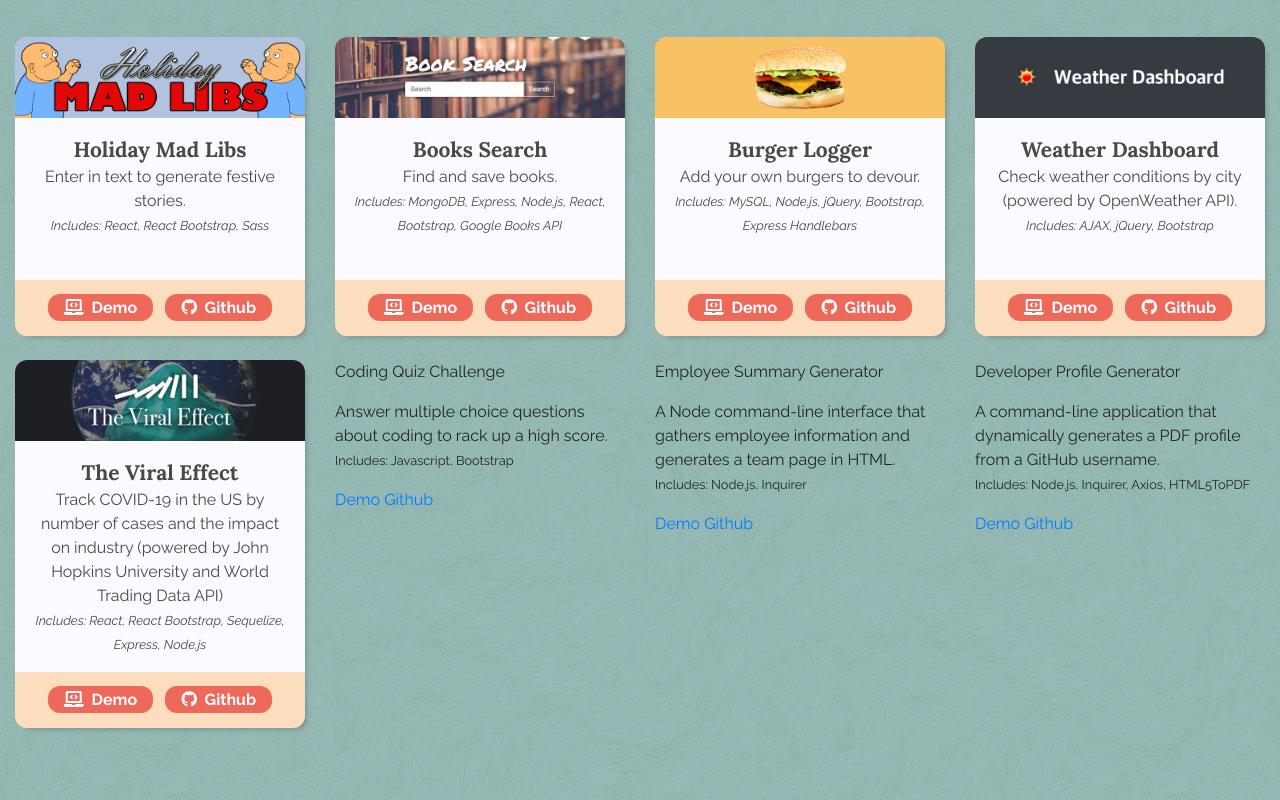
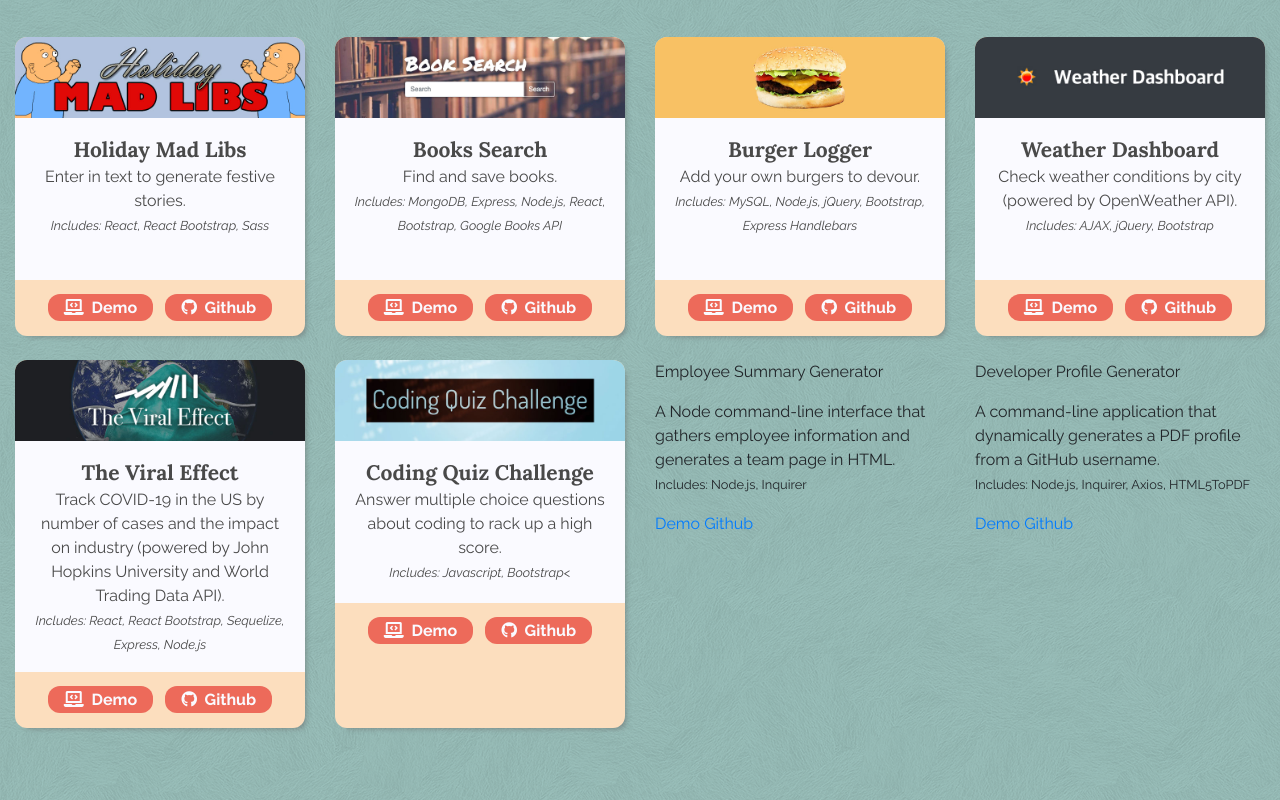
Before and after one commit to franklintendo/portfolio-page-2020, a React (Create React App) app: page / in a window 1280 px wide. Shown: the part 811-1611 px from the top of the page. Built offline with nearby package versions, Linux system fonts and the light colour scheme.

Commit message:
coding quiz added

```diff
--- a/src/components/Home/Project.js
+++ b/src/components/Home/Project.js
@@ -3,7 +3,7 @@ import { Col } from "react-bootstrap";
 
 const renderProjects = (items) => {
     return items.map(item =>
-        <Col md={4} xl={3} className="mb-4">
+        <Col md={6} lg={4} xl={3} className="mb-4">
                 <div className="h-100 projects--card px-0 pt-0 pb-3 text-center" style={{}}>
                 <div className="projects--img-container">
                 <img src={item.image} alt="Mad Libs" className="w-100"/>
--- a/src/components/Home/Projects.js
+++ b/src/components/Home/Projects.js
@@ -15,16 +15,7 @@ class Projects extends Component {
             <Container fluid className="py-5 projects--container" style={{}}>
                 <Row>
                     <Project projects={this.state.projects} />
-                    <Col md={4} lg={3}>
-                          <p>Coding Quiz Challenge</p>
-                          <p>Answer multiple choice questions about coding to rack up a high score.
-                                <br/>
-                          <small>Includes: Javascript, Bootstrap</small>
-                          </p>
-                          <a href="https://franklintendo.github.io/homework-4-code-quiz/" rel="noopener noreferrer" target="_blank">Demo</a>
-                          &nbsp;
-                          <a href="https://github.com/franklintendo/homework-4-code-quiz" rel="noopener noreferrer" target="_blank">Github</a>
-                    </Col>
+
 
                     <Col md={4} lg={3}>
                           <p>Employee Summary Generator</p>
--- a/src/projects.json
+++ b/src/projects.json
@@ -49,9 +49,20 @@
         "image": "./img/projects/the-viral-effect.jpg",
         "deets": {
             "small": "Includes: React, React Bootstrap, Sequelize, Express, Node.js",
-            "text": "Track COVID-19 in the US by number of cases and the impact on industry (powered by John Hopkins University and World Trading Data API)"
+            "text": "Track COVID-19 in the US by number of cases and the impact on industry (powered by John Hopkins University and World Trading Data API)."
           },
         "demo": "https://hidden-everglades-28296.herokuapp.com/",
         "github": "https://github.com/MarciaAdler/Project3-Viral2.0"
+    },
+    {
+        "id": 6,
+        "title": "Coding Quiz Challenge",
+        "image": "./img/projects/coding-quiz.jpg",
+        "deets": {
+            "small": "Includes: Javascript, Bootstrap<",
+            "text": "Answer multiple choice questions about coding to rack up a high score."
+          },
+        "demo": "https://franklintendo.github.io/homework-4-code-quiz/",
+        "github": "https://github.com/franklintendo/homework-4-code-quiz"
     }
 ]
```
Also changed, not shown: public/img/projects/coding-quiz.jpg (added), 1 other file (tests, documents, lock files or other folders).
